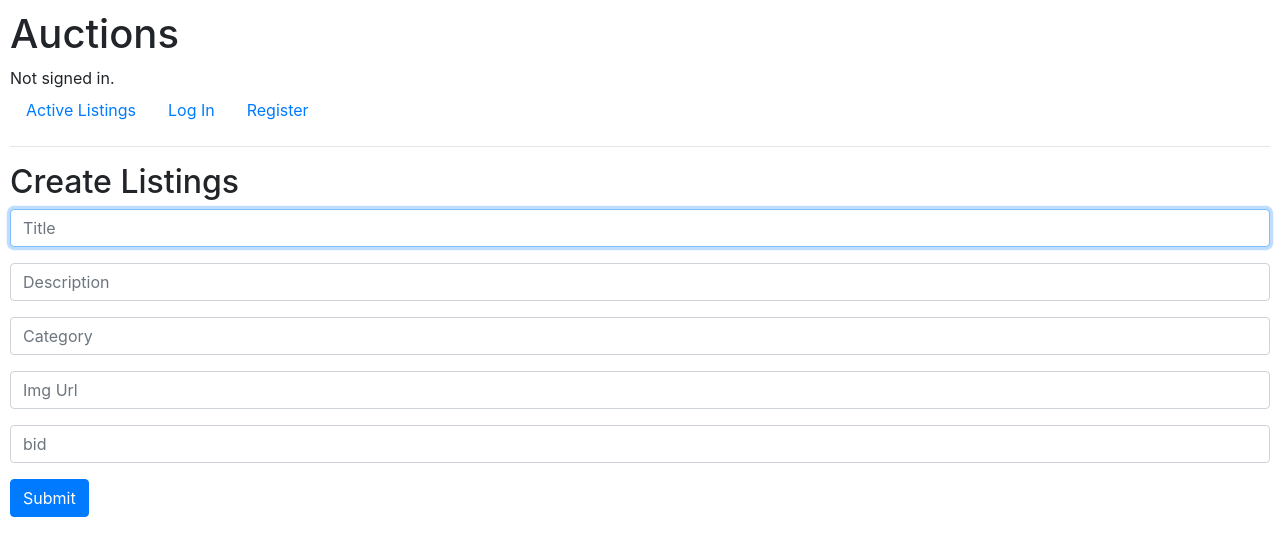
After one commit to gingerwilliams/commerce, a Django app: page /new in a window 1280 px wide. The commit adds this page. Shown: the top 556 px of the page. Run offline with Django 3.2, Linux system fonts and the light colour scheme; some libraries are stand-ins or nearby versions.

Commit message:
Create New Listing with Form

```diff
--- a/auctions/templates/auctions/layout.html
+++ b/auctions/templates/auctions/layout.html
@@ -22,6 +22,9 @@
             </li>
             {% if user.is_authenticated %}
                 <li class="nav-item">
+                    <a class="nav-link" href="{% url 'new' %}">New Listing</a>
+                </li>
+                <li class="nav-item">
                     <a class="nav-link" href="{% url 'logout' %}">Log Out</a>
                 </li>
             {% else %}
--- /dev/null
+++ b/auctions/templates/auctions/new.html
@@ -0,0 +1,26 @@
+{% extends "auctions/layout.html" %}
+
+{% block body %}
+    <h2>Create Listings</h2>
+
+    <form action="{% url 'new' %}" method="post">
+        {% csrf_token %}
+        <div class="form-group">
+            <input class="form-control" autofocus type="text" name="title" placeholder="Title">
+        </div>
+        <div class="form-group">
+            <input class="form-control" type="text" name="description" placeholder="Description">
+        </div>
+        <div class="form-group">
+            <input class="form-control" type="text" name="category" placeholder="Category">
+        </div>
+        <div class="form-group">
+            <input class="form-control" type="text" name="url" placeholder="Img Url">
+        </div>
+        <div class="form-group">
+            <input class="form-control" type="number" name="bid" placeholder="bid">
+        </div>
+
+        <input class="btn btn-primary" type="submit">
+    </form>
+{% endblock %}
--- a/auctions/urls.py
+++ b/auctions/urls.py
@@ -9,4 +9,5 @@ urlpatterns = [
     path("register", views.register, name="register"),
     # path("listing", views.listing, name="listing"),
     path("listing/<str:id>", views.listing, name="listing"),
+    path("new", views.new, name="new"),
 ]
--- a/auctions/views.py
+++ b/auctions/views.py
@@ -75,3 +75,22 @@ def listing(request, id):
             "bid": listing.bid,
         }
     )
+
+def new(request):
+    if request.method == 'POST':
+        title = request.POST['title']
+        description = request.POST['description']
+        category = request.POST['category']
+        url = request.POST['url']
+        bid = request.POST['bid']
+
+        new_listing = Listing(
+            title=title,
+            description=description,
+            url=url,
+            bid=bid
+        )
+        new_listing.save()
+
+        print(title)
+    return render(request, "auctions/new.html")
```
Also changed, not shown: readme.md.
